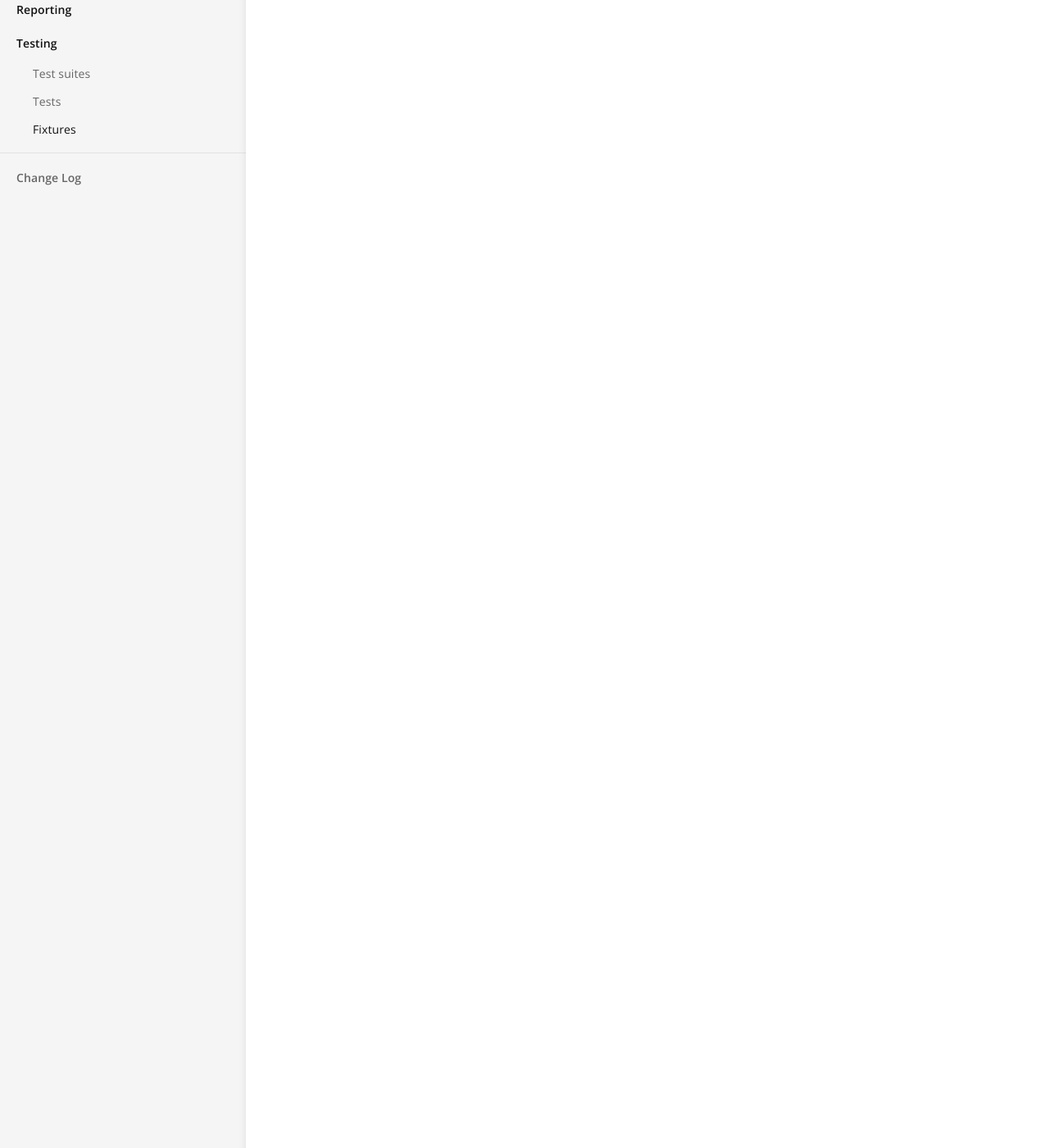
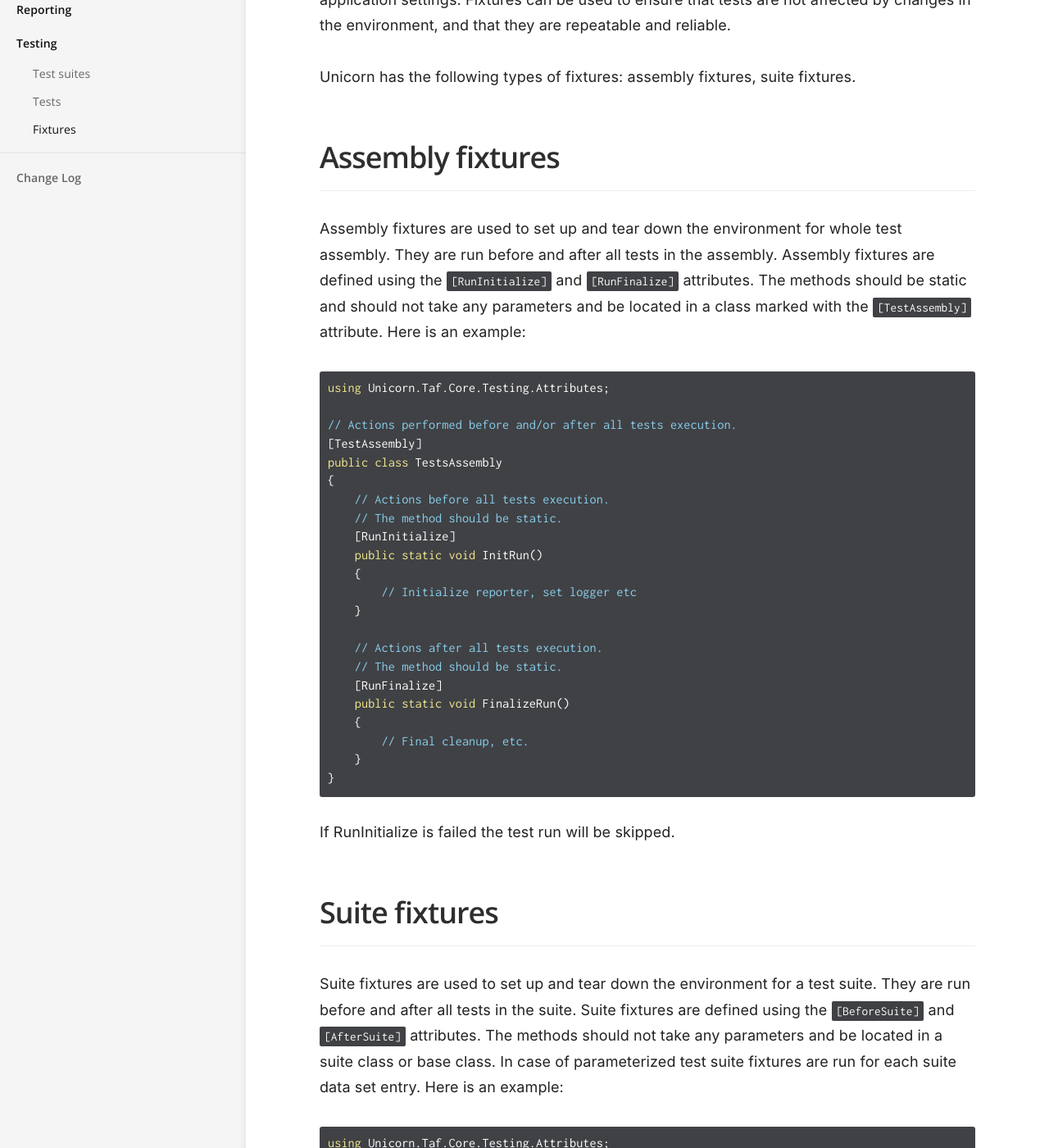
Before and after one commit to Unicorn-TAF/docs, a Jekyll site: the page built from _docs/testing/fixtures.md, in a window 1280 px wide and 1400 px high, scrolled down 270 px. Shown: the whole window at 82% size. Built offline with Jekyll 4.4.1, drawn with Linux system fonts in a browser that asks for light colours; some of the changed text lies outside the part shown.

Commit message:
added release notes, docs on fixtures and configuration

````diff
--- a/_docs/testing/fixtures.md
+++ b/_docs/testing/fixtures.md
@@ -3,3 +3,114 @@ title: Fixtures
 category: Testing
 order: 3
 ---
+
+Fixtures are special testing methods which help provide a consistent environment for tests to run in. This can include things like setting up a database, creating test data, or configuring application settings. Fixtures can be used to ensure that tests are not affected by changes in the environment, and that they are repeatable and reliable.
+
+Unicorn has the following types of fixtures: assembly fixtures, suite fixtures.
+
+## Assembly fixtures
+
+Assembly fixtures are used to set up and tear down the environment for whole test assembly. They are run before and after all tests in the assembly. Assembly fixtures are defined using the `[RunInitialize]` and `[RunFinalize]` attributes. The methods should be static and should not take any parameters and be located in a class marked with the `[TestAssembly]` attribute. Here is an example:
+
+```csharp
+using Unicorn.Taf.Core.Testing.Attributes;
+
+// Actions performed before and/or after all tests execution.
+[TestAssembly]
+public class TestsAssembly
+{
+    // Actions before all tests execution.
+    // The method should be static.
+    [RunInitialize]
+    public static void InitRun()
+    {
+        // Initialize reporter, set logger etc
+    }
+
+    // Actions after all tests execution.
+    // The method should be static.
+    [RunFinalize]
+    public static void FinalizeRun()
+    {
+        // Final cleanup, etc.
+    }
+}
+```
+
+If RunInitialize is failed the test run will be skipped.
+
+## Suite fixtures
+
+Suite fixtures are used to set up and tear down the environment for a test suite. They are run before and after all tests in the suite. Suite fixtures are defined using the `[BeforeSuite]` and `[AfterSuite]` attributes. The methods should not take any parameters and be located in a suite class or base class. In case of parameterized test suite fixtures are run for each suite data set entry. Here is an example:
+
+```csharp
+using Unicorn.Taf.Core.Testing.Attributes;
+
+[Suite]
+public class WebSuite
+{
+    // Actions executed before all tests in current suite.
+    [BeforeSuite]
+    public void ClassInit()
+    {
+        // Initialize web driver, etc.
+
+    }
+
+    // Actions executed after all tests in current suite.
+    [AfterSuite]
+    public void ClassTearDown()
+    {
+        // close browser, etc.
+    }
+}
+```
+
+If `BeforeSuite` is failed the suite will be skipped.
+
+## Test fixtures
+
+Test fixtures are used to set up and tear down the environment for a test. They are run before and after each test. Test fixtures are defined using the `[BeforeTest]` and `[AfterTest]` attributes. The methods should not take any parameters and be located in a test class or base class. In case of parameterized test fixtures are run for each test data set entry.
+
+It's possible to configure `[AfterTest]` behavior:
+ - whether to run `[AfterTest]` if the test is failed or not.
+ - whether to skip all following tests in suite if `[AfterTest]` is failed or not.
+
+Here is an example:
+
+```csharp
+using Unicorn.Taf.Core.Testing.Attributes;
+
+[Suite]
+public class WebSuite
+{
+    // Actions executed before each tests in current suite.
+    [BeforeTest]
+    public void TestInit()
+    {
+        // Initialize web driver, etc.
+    }
+
+    // Actions executed after each tests in current suite.
+    [AfterTest]
+    public void TestCleanup()
+    {
+        // Close browser, etc.
+    }
+
+    // Tear down will not be executed if the test is failed.
+    [AfterTest(true)]
+    public void CleanupSkippedOnTestFail()
+    {
+        // Some code...
+    }
+
+    // Tear down will not be executed if the test is failed,
+    // but when it's failed itself all next tests in suite will be skipped.
+    [AfterTest(true, true)]
+    public void CleanupSkippedOnTestFailAndAffectingNextTests()
+    {
+        // Some code...
+    }
+}
+```
````
Also changed, not shown: _docs/core/configuration.md (added, +102 -0 lines), _docs/core/logging.md (+1 -1 lines), _docs/testing/test-suites.md (+0 -2 lines), _docs/testing/tests.md (+7 -9 lines), _drafts/ui-core-4.0.0.md (deleted, +0 -17 lines), _posts/2024-12-04-test-adapter-4.0.0.md (added, +15 -0 lines), _posts/2024-12-08-ui-win-4.0.0.md (added, +19 -0 lines).
